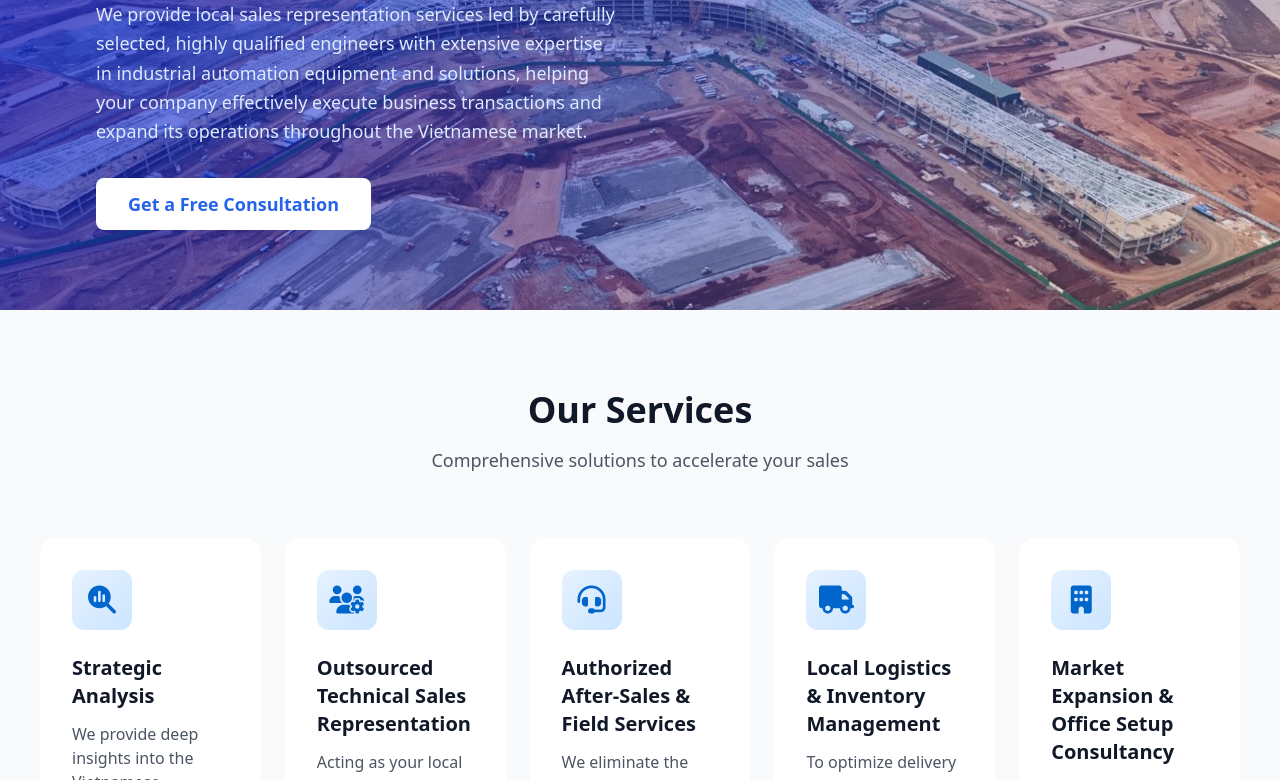
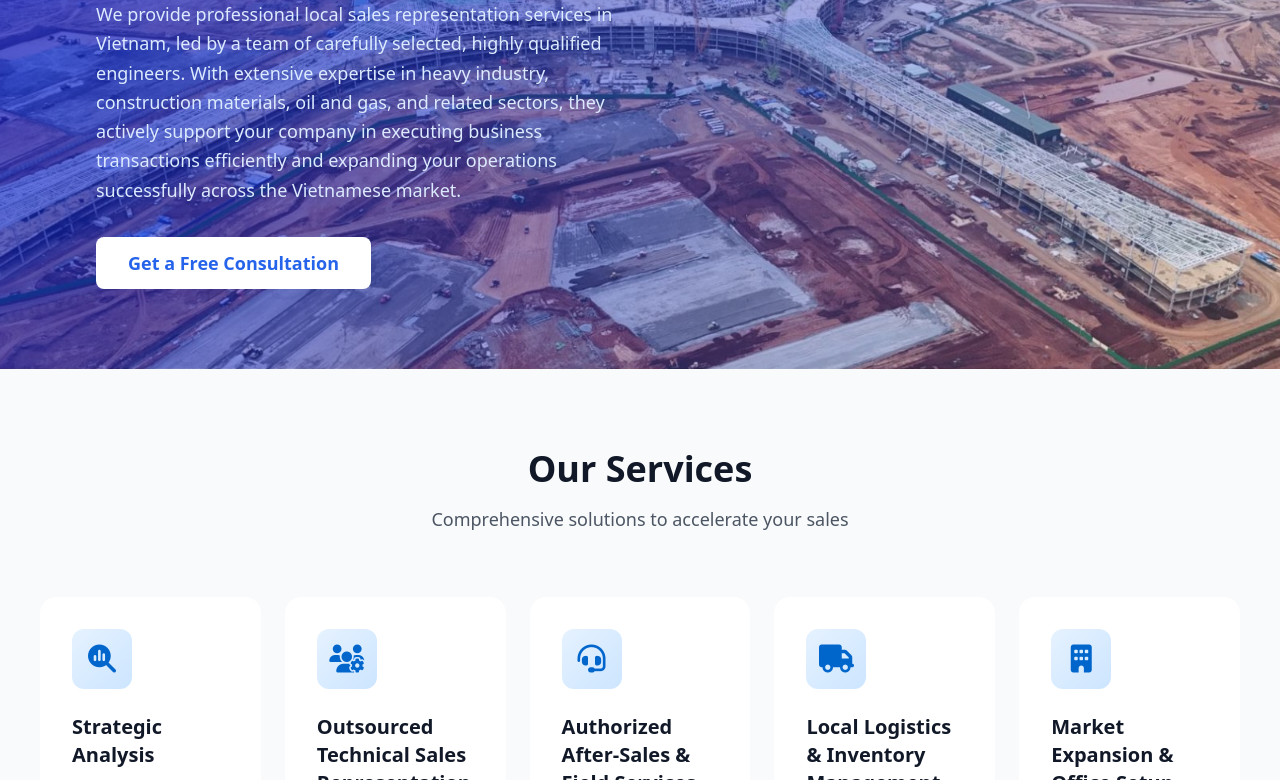
Before and after one commit to phamthanhdo89-max/vntechsales1, a plain HTML site: page index.html in a window 1280 px wide. Shown: the part 320-1100 px from the top of the page. Drawn offline with nearby package versions, Linux system fonts and the light colour scheme.

Commit message:
Revise hero subheadline for clarity and detail
Updated hero subheadline text in both English and Chinese to reflect more precise service offerings and expertise.

```diff
--- a/index.html
+++ b/index.html
@@ -582,7 +582,7 @@
                 nav_contact: "Contact",
                 cta_consultation: "Get a Free Consultation",
                 hero_headline: "Skip payroll. Let our sales engineers be your",
-                hero_subheadline: "We provide local sales representation services led by carefully selected, highly qualified engineers with extensive expertise in industrial automation equipment and solutions, helping your company effectively execute business transactions and expand its operations throughout the Vietnamese market.",
+                hero_subheadline: "We provide professional local sales representation services in Vietnam, led by a team of carefully selected, highly qualified engineers. With extensive expertise in heavy industry, construction materials, oil and gas, and related sectors, they actively support your company in executing business transactions efficiently and expanding your operations successfully across the Vietnamese market.",
                 services_title: "Our Services",
                 services_subtitle: "Comprehensive solutions to accelerate your sales",
                 service1_title: "Strategic Analysis",
@@ -637,7 +637,7 @@
                 nav_contact: "联系",
                 cta_consultation: "免费咨询",
                 hero_headline: "省去工资单的麻烦！让我们的销售工程师成为您的得力干将",
-                hero_subheadline: "我们提供本地销售代理服务，由经过精心选拔、具备工业自动化设备及解决方案领域深厚专业功底的高素质工程师主导，帮助贵公司高效执行商业交易并在越南市场全面拓展业务。",
+                hero_subheadline: "我们在越南提供专业的本地销售代理服务，由一支精挑细选、资质过硬的工程师团队主导。他们在重工业、建筑材料、石油天然气及相关领域拥有丰富的专业知识，能够积极支持贵公司高效执行商业交易，并在越南市场成功拓展业务。",
                 services_title: "我们的服务",
                 services_subtitle: "全面的解决方案，加速您的销售",
                 service1_title: "战略分析",
```
